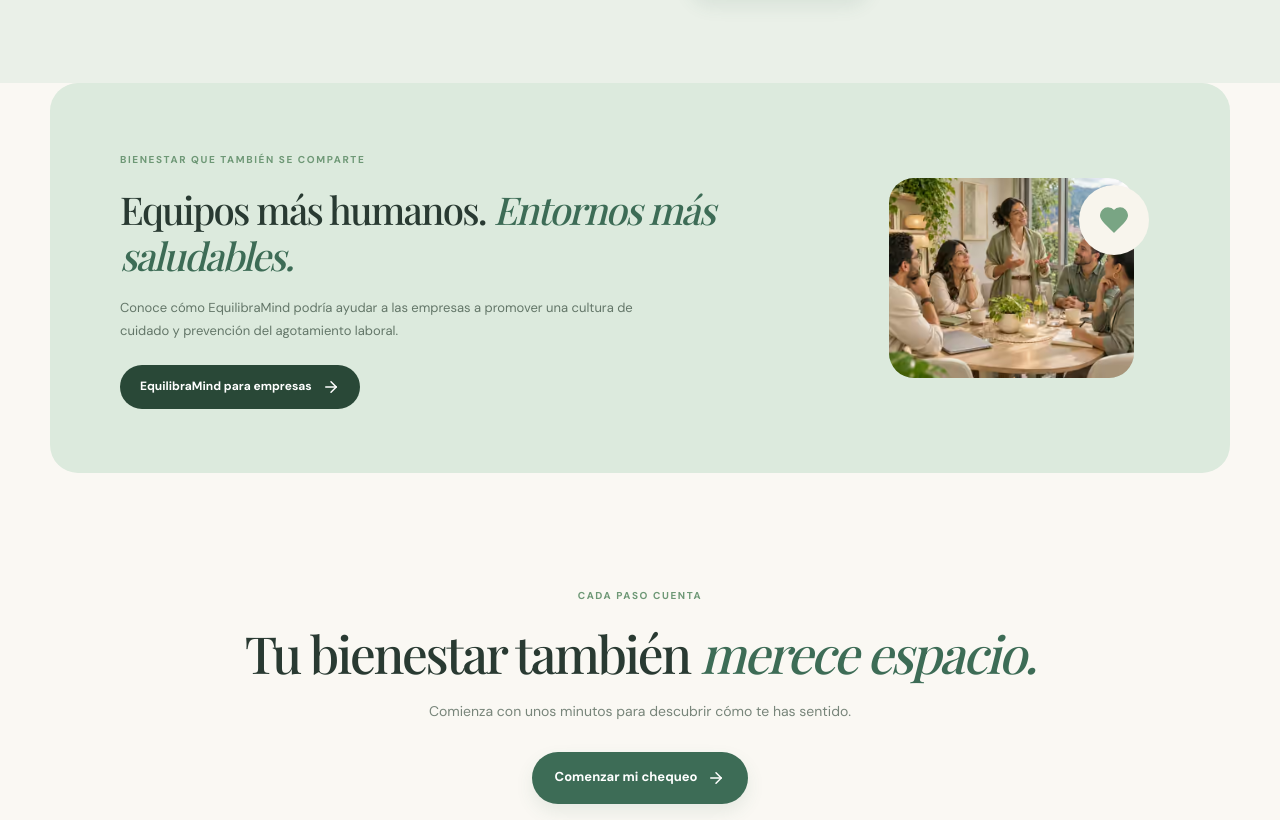
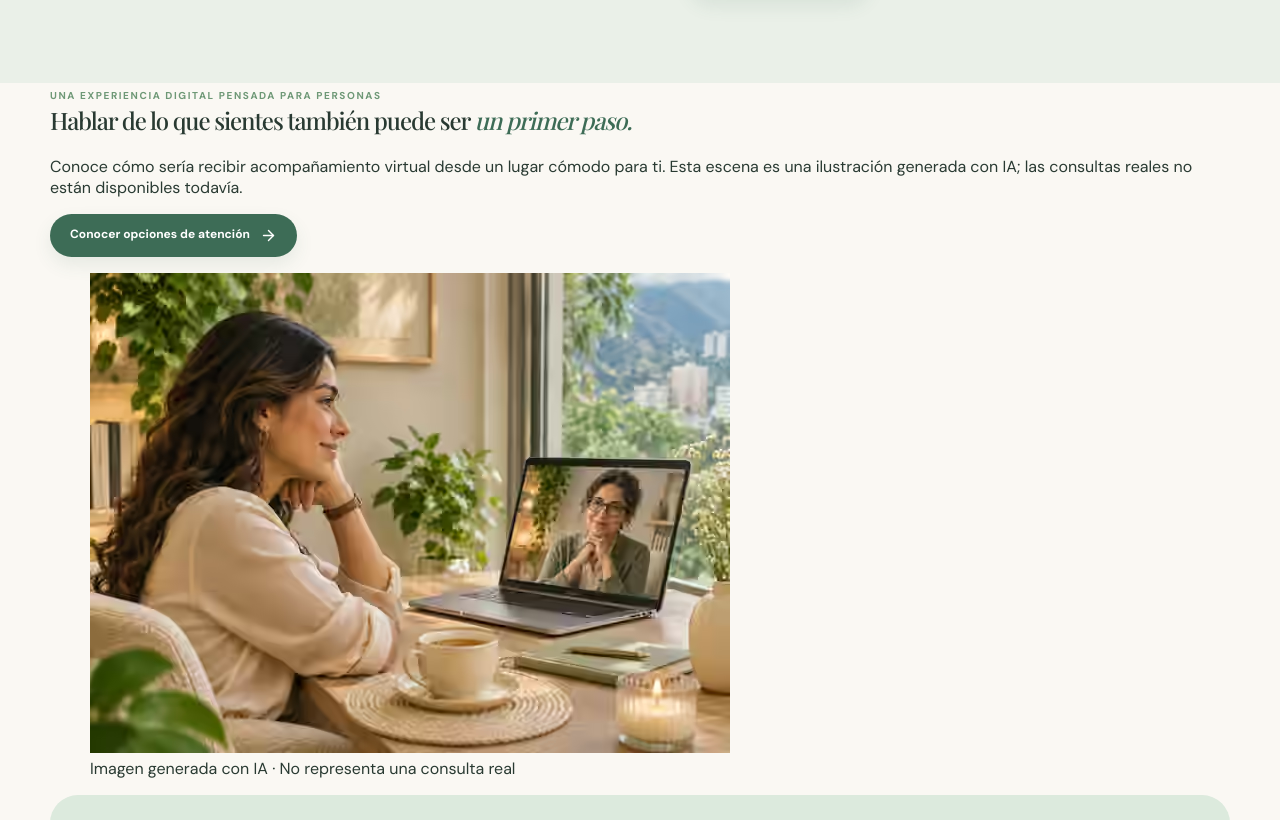
Before and after one commit to Santiago17tj/EquilibraMind, a Next.js app: page / in a window 1280 px wide. Shown: the part 2160-2980 px from the top of the page. Built offline with nearby package versions, Linux system fonts and the light colour scheme; a web font is replaced by a local one.

Commit message:
feat: integrar fotografías IA en teleconsulta y bienestar estudiantil

```diff
--- a/app/page.tsx
+++ b/app/page.tsx
@@ -276,6 +276,15 @@ export default function Home() {
             <div className="split-copy"><div className="eyebrow">UNA IDEA QUE NACE DEL CUIDADO</div><h2>Tu vida es mucho más que <em>tu lista de pendientes.</em></h2><p>El agotamiento puede aparecer cuando las exigencias no dejan espacio para descansar. Reconocer tus necesidades es un punto de partida para recuperar el equilibrio.</p><div className="check-row"><CheckCircle2 size={19}/> Información educativa y accesible</div><div className="check-row"><CheckCircle2 size={19}/> Herramientas para la reflexión personal</div><div className="check-row"><CheckCircle2 size={19}/> Opciones de acompañamiento a futuro</div><button className="button button-primary" onClick={() => navigate("chequeo")}>Dar mi primer paso <ArrowRight size={17}/></button></div>
           </div>
         </section>
+        <section className="photo-feature-section section-width">
+          <div className="photo-feature-copy">
+            <div className="eyebrow">UNA EXPERIENCIA DIGITAL PENSADA PARA PERSONAS</div>
+            <h2>Hablar de lo que sientes también puede ser <em>un primer paso.</em></h2>
+            <p>Conoce cómo sería recibir acompañamiento virtual desde un lugar cómodo para ti. Esta escena es una ilustración generada con IA; las consultas reales no están disponibles todavía.</p>
+            <button className="button button-primary" onClick={() => navigate("profesionales")}>Conocer opciones de atención <ArrowRight size={17}/></button>
+          </div>
+          <figure className="photo-feature-visual"><img src="/images/teleconsulta.avif" loading="lazy" alt="Escena ilustrativa generada con IA de una videoconsulta psicológica de demostración"/><figcaption>Imagen generada con IA · No representa una consulta real</figcaption></figure>
+        </section>
         <section className="section-block section-width business-banner"><div><div className="eyebrow">BIENESTAR QUE TAMBIÉN SE COMPARTE</div><h2>Equipos más humanos. <em>Entornos más saludables.</em></h2><p>Conoce cómo EquilibraMind podría ayudar a las empresas a promover una cultura de cuidado y prevención del agotamiento laboral.</p><button className="button button-dark" onClick={() => navigate("empresas")}>EquilibraMind para empresas <ArrowRight size={18}/></button></div><div className="business-art business-art-photo"><img src="/images/empresas.avif" alt="Grupo ilustrativo de personas en un taller de bienestar, imagen generada con IA" onError={(event) => { event.currentTarget.style.display = "none"; }} /><div className="business-heart"><Heart size={32} fill="currentColor" strokeWidth={1}/></div></div></section>
         <section className="closing-cta section-width"><div className="eyebrow">CADA PASO CUENTA</div><h2>Tu bienestar también <em>merece espacio.</em></h2><p>Comienza con unos minutos para descubrir cómo te has sentido.</p><button className="button button-primary button-large" onClick={() => navigate("chequeo")}>Comenzar mi chequeo <ArrowRight size={18}/></button></section>
       </>}
@@ -292,7 +301,7 @@ export default function Home() {
               <div className="quiz-actions"><button className="button button-ghost" onClick={() => setQuizStep((s) => Math.max(s - 1, 0))} disabled={quizStep === 0}><ArrowLeft size={17}/> Anterior</button><button className="button button-primary" disabled={answers[quizStep] === -1} onClick={() => quizStep === questions.length - 1 ? setQuizFinished(true) : setQuizStep((s) => s + 1)}>{quizStep === questions.length - 1 ? "Ver mi reflexión" : "Continuar"} <ArrowRight size={17}/></button></div>
             </> : <div className="quiz-result"><span className="result-icon"><Leaf size={34}/></span><div className="eyebrow">TU REFLEXIÓN PERSONAL</div><h2>{category}</h2><p>{guidance}</p><div className="result-hint"><Info size={19}/><span>Este cuestionario es una actividad educativa creada para la demostración, sin validación psicométrica. No mide ni diagnostica burnout ni sustituye la evaluación profesional.</span></div><div className="result-buttons"><button className="button button-primary" onClick={() => navigate("profesionales")}>Explorar apoyo <ArrowRight size={17}/></button><button className="button button-outline" onClick={resetQuiz}>Volver a empezar</button></div></div>}
           </div>
-          <aside className="quiz-aside"><span className="aside-illustration"><MoonStar size={56}/></span><h3>Un momento solo para ti.</h3><p>Tómate tu tiempo. Tus respuestas no se envían a ningún servidor ni se guardan en tu perfil.</p><div className="aside-divider"/><div className="aside-item"><LockKeyhole size={18}/> Sin crear una cuenta</div><div className="aside-item"><Clock3 size={18}/> Aproximadamente 2 minutos</div><div className="aside-item"><Heart size={18}/> Sin juicios ni etiquetas</div></aside>
+          <aside className="quiz-aside"><div className="quiz-student-image"><img src="/images/estudiantes.avif" alt="Estudiante ficticio tomándose una pausa, imagen generada con IA" loading="lazy"/><span>Escena ilustrativa · IA</span></div><span className="aside-illustration"><MoonStar size={36}/></span><h3>Un momento solo para ti.</h3><p>Tómate tu tiempo. Tus respuestas no se envían a ningún servidor ni se guardan en tu perfil.</p><div className="aside-divider"/><div className="aside-item"><LockKeyhole size={18}/> Sin crear una cuenta</div><div className="aside-item"><Clock3 size={18}/> Aproximadamente 2 minutos</div><div className="aside-item"><Heart size={18}/> Sin juicios ni etiquetas</div></aside>
         </div>
       </section>}
 
```
